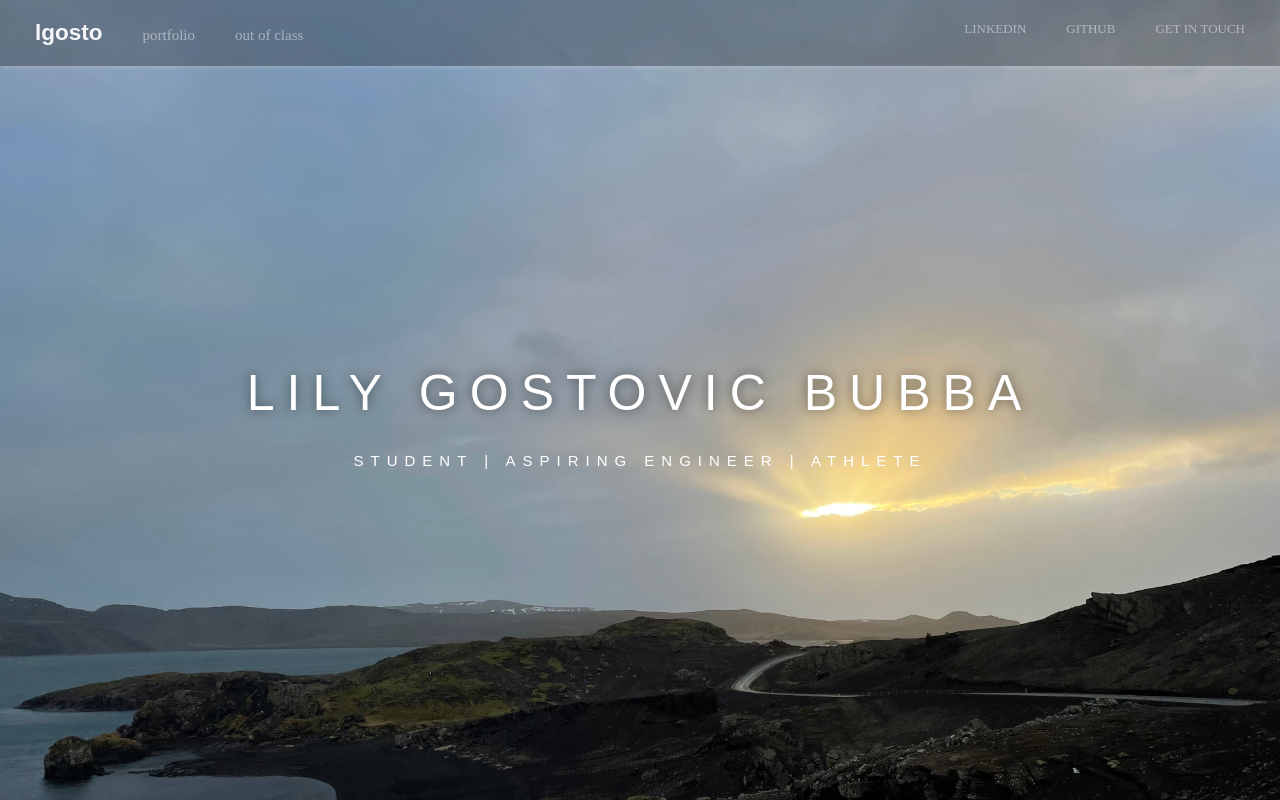
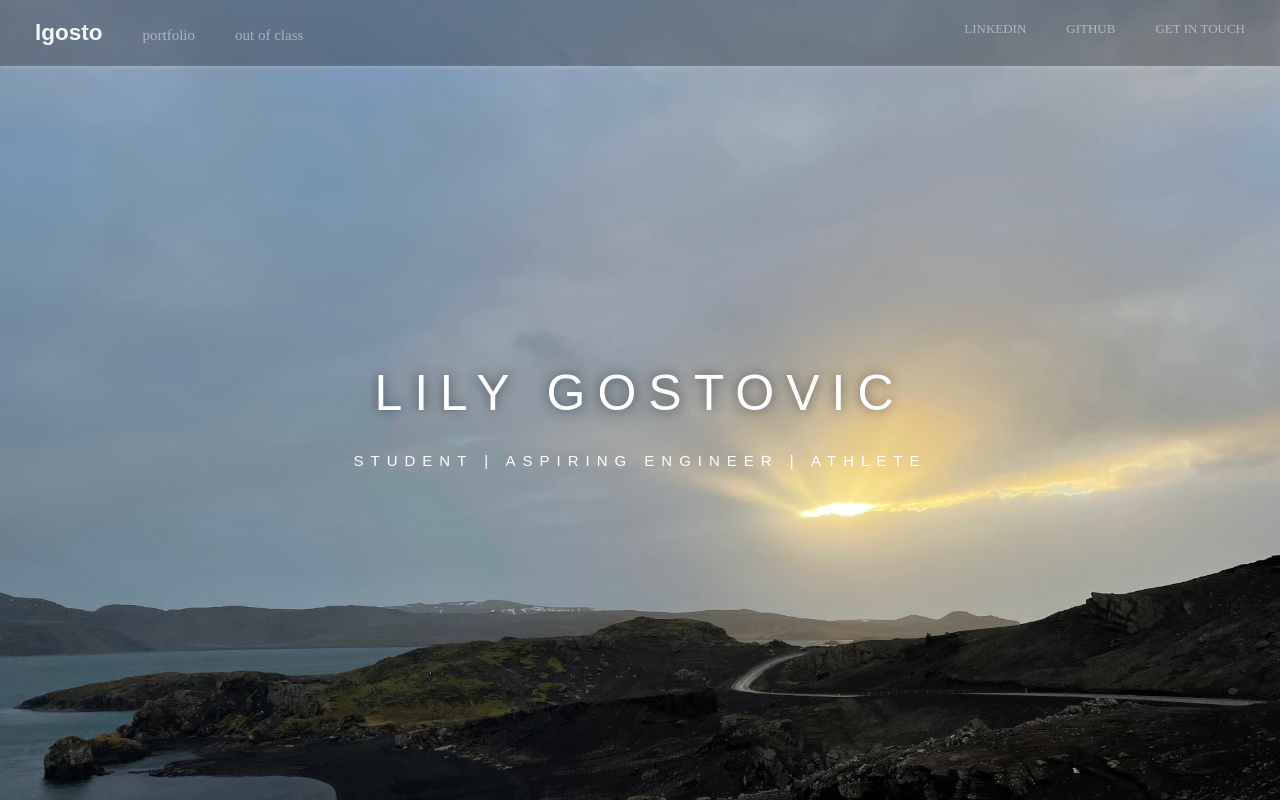
Before and after one commit to lilygostovic/lg, a React (Create React App) app: page / in a window 1280 px wide. Shown: the top 800 px of the page. Built offline with nearby package versions, Linux system fonts and the light colour scheme.

Commit message:
remove bubba

```diff
--- a/src/pages/Home.jsx
+++ b/src/pages/Home.jsx
@@ -125,7 +125,7 @@ const Home = () => {
             <Nav/>
 
             <HeaderDiv>
-                <HeaderTitle>Lily Gostovic bubba</HeaderTitle>
+                <HeaderTitle>Lily Gostovic</HeaderTitle>
                 <HeaderSubtitle>Student | Aspiring Engineer | Athlete</HeaderSubtitle>
             </HeaderDiv>
 
```
